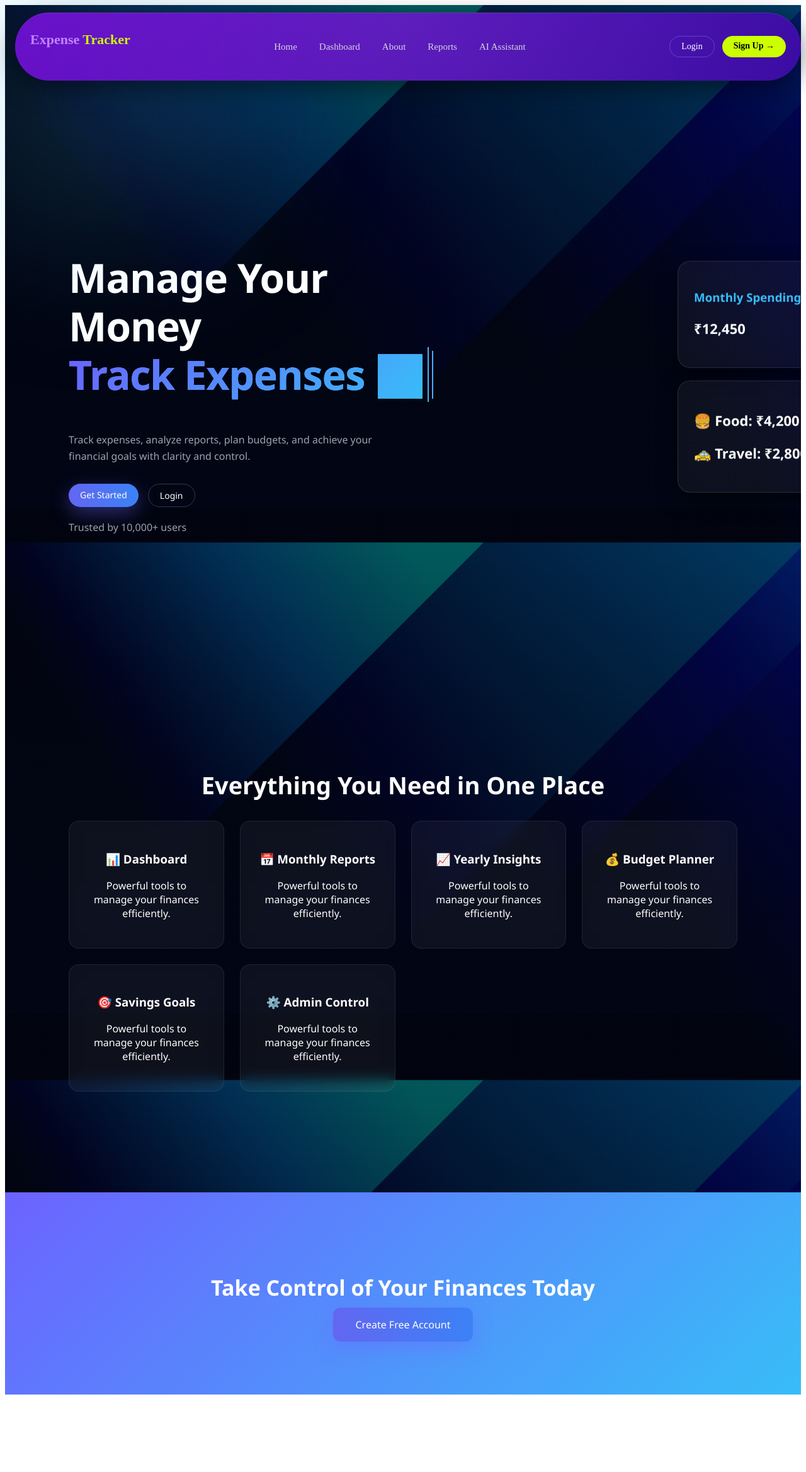
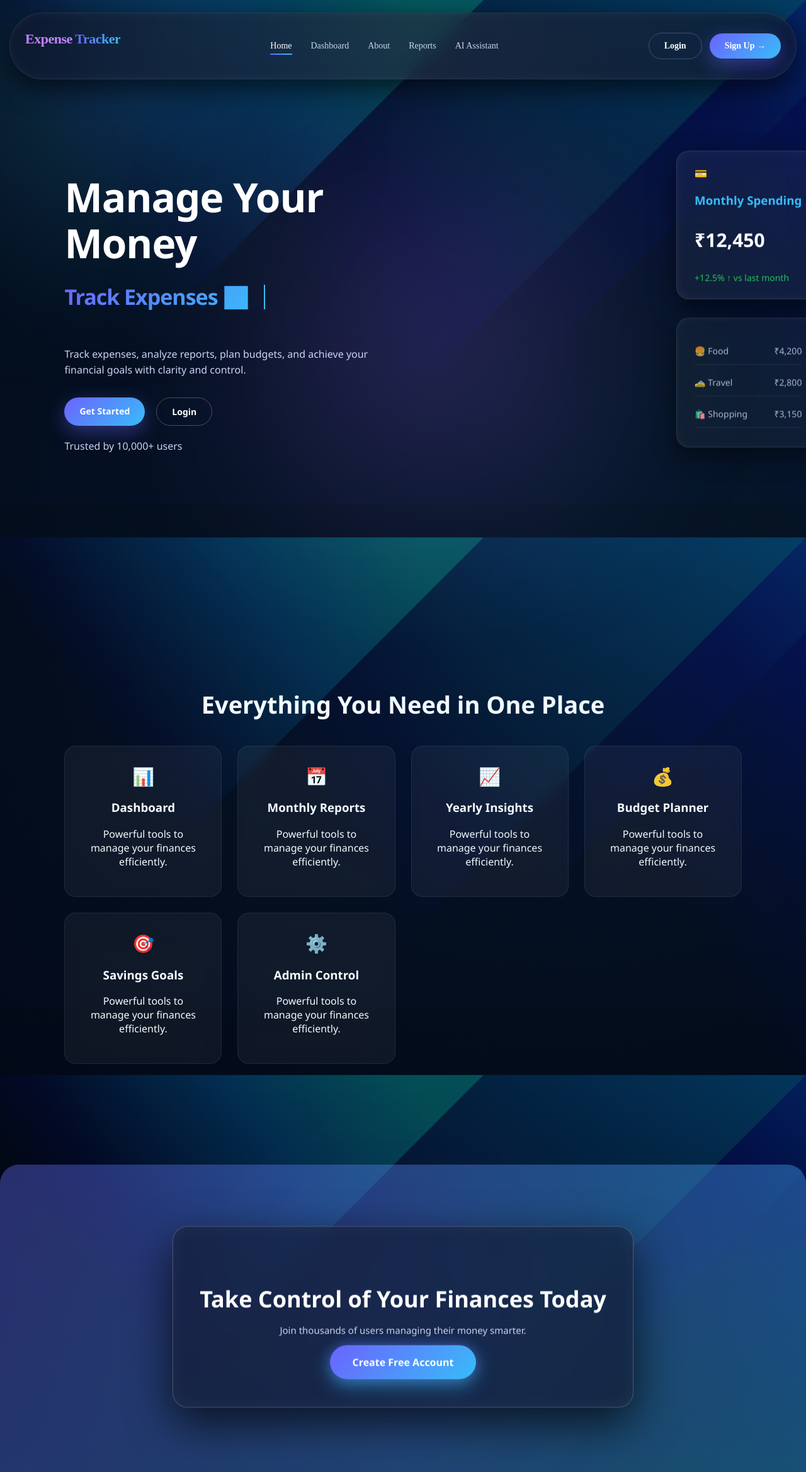
Before and after one commit to vaishnavi-wagajeep/expense-frontend, a React (Create React App) app: page / in a window 1280 px wide. Shown: the whole page at 63% size. Before the commit the page ends 2222 px from the top, so only its background shows below. Built offline with nearby package versions, Linux system fonts and the light colour scheme.

Commit message:
improved the home page

```diff
--- a/src/App.css
+++ b/src/App.css
@@ -1,3 +1,9 @@
+
+
+body {
+  margin: 0;
+  padding: 0;
+}
 .App {
   text-align: center;
 }
--- a/src/pages/Home.css
+++ b/src/pages/Home.css
@@ -1,20 +1,25 @@
 /* ================= BASE ================= */
+body {
+  margin: 0;
+  padding: 0;
+}
+
 .home-container {
   color: white;
   overflow-x: hidden;
   font-family: "Segoe UI", sans-serif;
 
-  /* background image + gradient overlay */
   background:
-    linear-gradient(rgba(2,6,23,0.65), rgba(2,6,23,0.85)),
-  url("../assets/landing.jpg");
+    linear-gradient(rgba(2,6,23,0.7), rgba(2,6,23,0.9)),
+    url("../assets/landing.jpg");
+
   background-size: cover;
   background-position: center;
   background-attachment: fixed;
+  position: relative;
 }
 
-
-
+/* GLOW EFFECT */
 .home-container::before {
   content: "";
   position: absolute;
@@ -23,6 +28,18 @@
   background: radial-gradient(circle, rgba(56,189,248,0.25), transparent);
   top: -100px;
   left: -100px;
+  filter: blur(120px);
+  z-index: 0;
+}
+
+/* EXTRA GLOW */
+.bg-glow {
+  position: absolute;
+  width: 600px;
+  height: 600px;
+  background: radial-gradient(circle, rgba(168,85,247,0.25), transparent);
+  top: 10%;
+  left: 30%;
   filter: blur(120px);
   z-index: 0;
 }
@@ -36,6 +53,8 @@
   padding: 120px 8%;
   min-height: 90vh;
   gap: 60px;
+  position: relative;
+  z-index: 1;
 }
 
 /* LEFT */
@@ -46,21 +65,36 @@
 .hero-left h1 {
   font-size: 64px;
   font-weight: 800;
-  line-height: 1.1;
+  line-height: 1.15;
   letter-spacing: -1px;
 }
 
-.hero-left h1 span {
+/* TYPING TEXT */
+.typing-text {
+  display: block;
+  font-size: 34px;
+  margin-top: 10px;
+
   background: linear-gradient(135deg, #6c63ff, #38bdf8);
   -webkit-background-clip: text;
   -webkit-text-fill-color: transparent;
+
+  min-height: 42px;
 }
 
+/* CURSOR EFFECT */
+.typing-text span {
+  border-right: 2px solid #38bdf8;
+  padding-right: 6px;
+}
+
+/* DESCRIPTION */
 .hero-left p {
   margin-top: 20px;
   color: #cbd5f5;
   font-size: 16px;
   line-height: 1.6;
+  max-width: 500px;
 }
 
 /* BUTTONS */
@@ -70,11 +104,18 @@
   margin-top: 30px;
 }
 
+/* BUTTON BASE */
 .btn {
   position: relative;
   overflow: hidden;
+  padding: 12px 24px;
+  border-radius: 30px;
+  font-weight: 600;
+  text-decoration: none;
+  transition: 0.3s ease;
 }
 
+/* HOVER GLOW */
 .btn::after {
   content: "";
   position: absolute;
@@ -91,25 +132,33 @@
 }
 
 /* PRIMARY */
-.primary {
+.btn.primary {
   background: linear-gradient(135deg, #6c63ff, #38bdf8);
   color: white;
   box-shadow: 0 10px 30px rgba(108,99,255,0.4);
 }
 
-.primary:hover {
+.btn.primary:hover {
   transform: translateY(-3px);
   box-shadow: 0 15px 40px rgba(56,189,248,0.5);
 }
 
 /* SECONDARY */
-.secondary {
+.btn.secondary {
   border: 1px solid rgba(255,255,255,0.25);
   color: white;
+  background: transparent;
 }
 
-.secondary:hover {
+.btn.secondary:hover {
   background: rgba(255,255,255,0.1);
+}
+
+/* TRUST TEXT */
+.trust-text {
+  margin-top: 15px;
+  font-size: 14px;
+  color: #94a3b8;
 }
 
 /* ================= HERO RIGHT ================= */
@@ -119,15 +168,13 @@
   gap: 20px;
 }
 
-
-
-
+/* GLASS CARD */
 .mock-card {
   background: rgba(255,255,255,0.05);
-  padding: 22px 30px;
-  border-radius: 16px;
+  padding: 24px 28px;
+  border-radius: 20px;
 
-  backdrop-filter: blur(18px);
+  backdrop-filter: blur(16px);
   border: 1px solid rgba(255,255,255,0.12);
 
   box-shadow:
@@ -137,24 +184,56 @@
   transition: 0.3s ease;
 }
 
+/* HOVER EFFECT */
 .mock-card:hover {
-  transform: translateY(-6px);
+  transform: translateY(-6px) scale(1.02);
 }
 
-.mock-card h3 {
+/* MAIN CARD */
+.main-card h3 {
   color: #38bdf8;
-  margin-bottom: 8px;
+  margin-bottom: 10px;
 }
 
-.mock-card p {
-  font-size: 22px;
+.amount {
+  font-size: 30px;
   font-weight: bold;
 }
 
-.mock-card.small p {
+.growth {
+  display: block;
+  margin-top: 8px;
   font-size: 14px;
+}
+
+.growth.positive {
+  color: #22c55e;
+}
+
+/* SMALL CARD */
+.small-card {
+  font-size: 14px;
+}
+
+.expense-row {
+  display: flex;
+  justify-content: space-between;
+  margin: 6px 0;
   color: #cbd5f5;
-  font-weight: 400;
+}
+
+/* FLOAT ANIMATION */
+@keyframes float {
+  0%,100% { transform: translateY(0); }
+  50% { transform: translateY(-10px); }
+}
+
+.hero-right .mock-card {
+  animation: float 4s ease-in-out infinite;
+}
+
+.hero-right .small-card {
+  animation-delay: 1.5s;
 }
 
 /* ================= FEATURES ================= */
@@ -166,6 +245,7 @@
 .features h2 {
   font-size: 38px;
   font-weight: 700;
+  margin-bottom: 40px;
 }
 
 /* GRID */
@@ -179,7 +259,7 @@
 .feature-card {
   background: rgba(255,255,255,0.05);
   padding: 28px;
-  border-radius: 16px;
+  border-radius: 18px;
 
   border: 1px solid rgba(255,255,255,0.08);
   backdrop-filter: blur(10px);
@@ -188,25 +268,38 @@
 }
 
 .feature-card:hover {
-  transform: translateY(-10px) scale(1.02);
+  transform: translateY(-10px) scale(1.03);
   background: rgba(255,255,255,0.08);
   box-shadow: 0 20px 40px rgba(0,0,0,0.5);
 }
+
+/* ICON */
+.feature-icon {
+  font-size: 28px;
+  margin-bottom: 10px;
+}
+
 /* ================= CTA ================= */
 .cta {
   text-align: center;
   padding: 100px 8%;
   background: linear-gradient(135deg, #6c63ff, #38bdf8);
   margin-top: 60px;
+  border-radius: 30px 30px 0 0;
 }
 
 .cta h2 {
   font-size: 34px;
+  margin-bottom: 10px;
+}
+
+.cta-subtext {
+  color: rgba(255,255,255,0.85);
   margin-bottom: 25px;
 }
 
 /* BIG BUTTON */
-.big {
+.btn.big {
   padding: 16px 36px;
   font-size: 16px;
   background: white;
@@ -214,7 +307,7 @@
   border-radius: 12px;
 }
 
-.big:hover {
+.btn.big:hover {
   transform: scale(1.05);
 }
 
@@ -232,110 +325,171 @@
   .hero-left h1 {
     font-size: 42px;
   }
+
+  .typing-text {
+    font-size: 26px;
+  }
+}
+
+.cta-content {
+  position: relative;
+  z-index: 1;
+
+  max-width: 650px;
+  width: 100%;
+
+  text-align: center;
+  padding: 60px 40px;
+
+  border-radius: 24px;
+
+  /* STRONGER GLASS */
+  background: rgba(15, 23, 42, 0.6); /* darker for contrast */
+  backdrop-filter: blur(20px);
+
+  border: 1px solid rgba(255,255,255,0.15);
+
+  box-shadow:
+    0 25px 70px rgba(0,0,0,0.7),
+    inset 0 0 20px rgba(255,255,255,0.05);
+
+  animation: float 5s ease-in-out infinite;
 }
 
 
-@keyframes float {
-  0% { transform: translateY(0px); }
-  50% { transform: translateY(-10px); }
-  100% { transform: translateY(0px); }
+.cta-content h2 {
+  font-size: 36px;
+  margin-bottom: 15px;
+  color: #ffffff;
+  font-weight: 700;
 }
 
-.hero-right .mock-card {
-  animation: float 4s ease-in-out infinite;
+.cta-subtext {
+  color: #cbd5f5;
+  margin-bottom: 30px;
+  font-size: 15px;
 }
 
-.hero-right .mock-card.small {
-  animation-delay: 1.5s;
+.btn.big {
+  padding: 16px 36px;
+  font-size: 16px;
+
+  border-radius: 50px;
+
+  background: linear-gradient(135deg, #6c63ff, #38bdf8);
+  color: white;
+
+  box-shadow:
+    0 10px 30px rgba(56,189,248,0.5),
+    0 0 20px rgba(108,99,255,0.4);
+
+  transition: all 0.3s ease;
 }
 
-
-.typing-text {
-  display: inline-block;
-  color: #4facfe;
-  font-weight: 600;
-  min-height: 40px; /* prevents jumping */
+.btn.big:hover {
+  transform: translateY(-3px) scale(1.06);
+  box-shadow:
+    0 20px 50px rgba(56,189,248,0.7),
+    0 0 30px rgba(108,99,255,0.6);
 }
 
+.cta::before {
+  content: "";
+  position: absolute;
+  width: 400px;
+  height: 400px;
 
-/* ===== MAIN HERO ===== */
-.hero {
-  display: flex;
-  justify-content: space-between;
-  align-items: center;
-  margin-top: 120px;
+  background: radial-gradient(circle, rgba(108,99,255,0.3), transparent);
+
+  filter: blur(100px);
+  z-index: 0;
 }
 
-/* LEFT */
-.hero-left h1 {
-  font-size: 64px;
-  font-weight: 800;
-  line-height: 1.2;
+.cta {
+  display: flex;
+  justify-content: center;
+  align-items: center;
+  text-align: center;
 }
 
-.hero-left p {
-  margin-top: 20px;
-  color: #9ca3af;
-  max-width: 500px;
+.cta-content {
+  margin: 0 auto;
+}
+.cta::before {
+  opacity: 0.6;   /* reduce brightness */
+  filter: blur(120px);
 }
 
-/* BUTTONS */
-.hero-buttons {
-  margin-top: 30px;
-  display: flex;
-  gap: 15px;
+.cta {
+  background: linear-gradient(
+    135deg,
+    rgba(99,102,241,0.4),
+    rgba(56,189,248,0.4)
+  );
+}
+.cta-content {
+  border: 1px solid rgba(255,255,255,0.2);
+  box-shadow:
+    0 25px 70px rgba(0,0,0,0.7),
+    0 0 0 1px rgba(255,255,255,0.05),
+    inset 0 0 30px rgba(255,255,255,0.05);
+}
+.btn.big {
+  position: relative;
+  overflow: hidden;
+}
+
+.btn.big::after {
+  content: "";
+  position: absolute;
+  width: 0%;
+  height: 100%;
+  top: 0;
+  left: 0;
+  background: rgba(255,255,255,0.2);
+  transition: 0.4s;
+}
+
+.btn.big:hover::after {
+  width: 100%;
+}
+.main-card {
+  transform: scale(1.05);
+}
+
+.small-card {
+  opacity: 0.85;
 }
 
 .btn.primary {
-  background: linear-gradient(90deg, #6366f1, #3b82f6);
-  color: white;
+  position: relative;
+  overflow: hidden;
 }
 
-.btn.secondary {
-  border: 1px solid rgba(255,255,255,0.2);
-  color: white;
-  background: transparent;
+.btn.primary::after {
+  content: "";
+  position: absolute;
+  width: 0%;
+  height: 100%;
+  top: 0;
+  left: 0;
+  background: rgba(255,255,255,0.2);
+  transition: 0.4s;
 }
 
-/* RIGHT CARDS */
-.hero-right {
-  display: flex;
-  flex-direction: column;
-  gap: 20px;
+.btn.primary:hover::after {
+  width: 100%;
 }
 
-.mock-card {
-  padding: 25px;
-  border-radius: 20px;
-  background: rgba(255,255,255,0.05);
-  backdrop-filter: blur(12px);
-  box-shadow: 0 10px 30px rgba(0,0,0,0.5);
+.typing-text {
+  display: inline-flex;
+  align-items: center;
+  gap: 8px;
 }
-
-/* FLOAT ANIMATION */
-.mock-card {
-  animation: float 4s ease-in-out infinite;
-}
-
-@keyframes float {
-  0%,100% { transform: translateY(0); }
-  50% { transform: translateY(-10px); }
-}
-
-
-.bg-glow {
+.home-container::after {
+  content: "";
   position: absolute;
-  width: 600px;
-  height: 600px;
-
-  filter: blur(120px);
-  top: 0;
-  left: 20%;
+  inset: 0;
+  background: radial-gradient(circle at 70% 30%, rgba(56,189,248,0.1), transparent);
   z-index: 0;
 }
-
-
-.typing-text span {
-  border-right: 2px solid #4facfe;
-  padding-right: 5px;
-}
--- a/src/pages/Home.js
+++ b/src/pages/Home.js
@@ -9,14 +9,17 @@ function Home() {
       {/* BACKGROUND EFFECT */}
       <div className="bg-glow"></div>
 
-      {/* HERO */}
+      {/* HERO SECTION */}
       <section className="hero container">
+
+        {/* LEFT SIDE */}
         <div className="hero-left">
 
           <h1>
-            Manage Your Money <br />
+            Manage Your Money
+            <br />
 
-            <span className="typing-text">
+            {/* FIXED typing text */}
             <span className="typing-text">
               <TypeAnimation
                 sequence={[
@@ -32,11 +35,9 @@ function Home() {
                 speed={18}
                 deletionSpeed={35}
                 repeat={Infinity}
-    cursor={false}  // we’ll use custom cursor
+                cursor={true}
               />
             </span>
-</span>
-
           </h1>
 
           <p>
@@ -44,54 +45,94 @@ function Home() {
           </p>
 
           <div className="hero-buttons">
-            <Link to="/signup" className="btn primary">Get Started</Link>
-            <Link to="/login" className="btn secondary">Login</Link>
+            <Link to="/signup" className="btn primary">
+              Get Started
+            </Link>
+            <Link to="/login" className="btn secondary">
+              Login
+            </Link>
           </div>
 
-          {/* TRUST TEXT */}
-          <p className="trust-text">Trusted by 10,000+ users</p>
+          <p className="trust-text">
+            Trusted by 10,000+ users
+          </p>
         </div>
 
+        {/* RIGHT SIDE */}
         <div className="hero-right">
+
+          {/* MAIN CARD */}
           <div className="mock-card main-card">
+            <div className="card-header">
+              <span>💳</span>
               <h3>Monthly Spending</h3>
-            <p>₹12,450</p>
             </div>
 
+            <p className="amount">₹12,450</p>
+
+            <span className="growth positive">
+              +12.5% ↑ vs last month
+            </span>
+          </div>
+
+          {/* SMALL CARD */}
           <div className="mock-card small-card">
-            <p>🍔 Food: ₹4,200</p>
-            <p>🚕 Travel: ₹2,800</p>
+            <div className="expense-row">
+              <span>🍔 Food</span>
+              <span>₹4,200</span>
             </div>
+
+            <div className="expense-row">
+              <span>🚕 Travel</span>
+              <span>₹2,800</span>
+            </div>
+
+            <div className="expense-row">
+              <span>🛍️ Shopping</span>
+              <span>₹3,150</span>
+            </div>
+          </div>
+
         </div>
       </section>
 
       {/* FEATURES */}
       <section className="features">
+
         <h2>Everything You Need in One Place</h2>
 
         <div className="feature-grid">
           {[
-            "📊 Dashboard",
-            "📅 Monthly Reports",
-            "📈 Yearly Insights",
-            "💰 Budget Planner",
-            "🎯 Savings Goals",
-            "⚙️ Admin Control"
+            { icon: "📊", title: "Dashboard" },
+            { icon: "📅", title: "Monthly Reports" },
+            { icon: "📈", title: "Yearly Insights" },
+            { icon: "💰", title: "Budget Planner" },
+            { icon: "🎯", title: "Savings Goals" },
+            { icon: "⚙️", title: "Admin Control" }
           ].map((item, i) => (
             <div key={i} className="feature-card">
-              <h3>{item}</h3>
+              <div className="feature-icon">{item.icon}</div>
+              <h3>{item.title}</h3>
               <p>Powerful tools to manage your finances efficiently.</p>
             </div>
           ))}
         </div>
+
       </section>
 
       {/* CTA */}
      <section className="cta">
+  <div className="cta-content">
     <h2>Take Control of Your Finances Today</h2>
+
+    <p className="cta-subtext">
+      Join thousands of users managing their money smarter.
+    </p>
+
     <Link to="/signup" className="btn primary big">
       Create Free Account
     </Link>
+  </div>
 </section>
 
     </div>
--- a/src/pages/Navbar.css
+++ b/src/pages/Navbar.css
@@ -1,6 +1,6 @@
 /* ===== WRAPPER ===== */
 .navbar-wrapper {
-  position: absolute;
+  position: fixed;
   top: 20px;
   width: 100%;
   z-index: 1000;
@@ -8,7 +8,7 @@
   justify-content: center;
 }
 
-/* ===== CONTAINER (shared with hero) ===== */
+/* ===== CONTAINER ===== */
 .container {
   width: 100%;
   max-width: 1200px;
@@ -19,7 +19,7 @@
 /* ===== NAVBAR ===== */
 .navbar {
   width: 100%;
-  padding: 12px 24px;
+  padding: 14px 28px;
 
   display: flex;
   align-items: center;
@@ -27,28 +27,27 @@
 
   border-radius: 999px;
 
-  /* Premium gradient */
-  background: linear-gradient(135deg, #6a11cb, #3a0ca3);
+  /* 🔥 GLASS BACKGROUND (matches your app now) */
+  background: rgba(15, 23, 42, 0.6);
+  backdrop-filter: blur(18px);
 
-  /* Glass effect */
-  backdrop-filter: blur(16px);
+  border: 1px solid rgba(255,255,255,0.1);
 
-  /* Depth */
+  /* DEPTH */
   box-shadow:
-    0 10px 40px rgba(0, 0, 0, 0.5),
-    inset 0 1px 0 rgba(255,255,255,0.1);
-
-  position: relative;
+    0 15px 40px rgba(0,0,0,0.6),
+    inset 0 0 20px rgba(255,255,255,0.05);
 }
 
-/* ===== SUBTLE GLOW ===== */
+/* SUBTLE TOP GLOW */
 .navbar::before {
   content: "";
   position: absolute;
   inset: 0;
   border-radius: 999px;
-  background: radial-gradient(circle at top, rgba(255,255,255,0.2), transparent);
-  opacity: 0.3;
+  background: radial-gradient(circle at top, rgba(255,255,255,0.15), transparent);
+  opacity: 0.4;
+  pointer-events: none;
 }
 
 /* ===== LOGO ===== */
@@ -59,25 +58,32 @@
 }
 
 .logo span {
-  color: #ccff00;
+  background: linear-gradient(90deg, #6c63ff, #38bdf8);
+  -webkit-background-clip: text;
+  -webkit-text-fill-color: transparent;
 }
 
-/* ===== CENTER LINKS ===== */
+/* ===== NAV LINKS ===== */
 .nav-center {
   display: flex;
-  gap: 35px;
+  gap: 30px;
 }
 
 .nav-center a {
   text-decoration: none;
-  color: #d1d5db;
-  font-size: 15px;
+  color: #cbd5f5;
+  font-size: 14px;
+  position: relative;
   transition: all 0.3s ease;
-  position: relative;
 }
 
-/* Hover effect */
+/* HOVER */
 .nav-center a:hover {
+  color: white;
+}
+
+/* ACTIVE LINK */
+.nav-center a.active {
   color: white;
 }
 
@@ -85,21 +91,25 @@
 .nav-center a::after {
   content: "";
   position: absolute;
-  bottom: -5px;
-  left: 0;
+  bottom: -6px;
+  left: 50%;
+  transform: translateX(-50%);
   width: 0%;
   height: 2px;
-  background: #ccff00;
+
+  background: linear-gradient(90deg, #6c63ff, #38bdf8);
   transition: 0.3s;
 }
 
-.nav-center a:hover::after {
+.nav-center a:hover::after,
+.nav-center a.active::after {
   width: 100%;
 }
 
 /* ===== ACTIONS ===== */
 .nav-actions {
   display: flex;
+  align-items: center;
   gap: 12px;
 }
 
@@ -114,20 +124,41 @@
   border: none;
 }
 
-/* ===== NEON BUTTON ===== */
-.btn.neon {
-  background: #ccff00;
+/* ===== PRIMARY (Sign Up) ===== */
+.btn.primary {
+  background: linear-gradient(135deg, #6c63ff, #38bdf8);
+  color: white;
+  box-shadow: 0 8px 25px rgba(56,189,248,0.4);
+}
+
+.btn.primary:hover {
+  transform: translateY(-2px) scale(1.05);
+}
+
+/* ===== ADD BUTTON (SPECIAL) ===== */
+.add-btn {
+  background: linear-gradient(135deg, #22c55e, #4ade80);
   color: black;
   font-weight: 600;
 }
 
-.btn.neon:hover {
-  background: #e6ff4d;
+.add-btn:hover {
   transform: translateY(-2px) scale(1.05);
-  box-shadow: 0 0 25px rgba(204, 255, 0, 0.8);
+  box-shadow: 0 0 20px rgba(34,197,94,0.6);
 }
 
-/* ===== GHOST BUTTON ===== */
+/* ===== LOGOUT BUTTON ===== */
+.logout-btn {
+  background: transparent;
+  color: white;
+  border: 1px solid rgba(255,255,255,0.2);
+}
+
+.logout-btn:hover {
+  background: rgba(255,255,255,0.1);
+}
+
+/* ===== GHOST (LOGIN) ===== */
 .btn.ghost {
   color: white;
   border: 1px solid rgba(255,255,255,0.2);
@@ -137,3 +168,24 @@
 .btn.ghost:hover {
   background: rgba(255,255,255,0.08);
 }
+
+/* ===== RESPONSIVE ===== */
+@media (max-width: 900px) {
+  .nav-center {
+    display: none; /* can later replace with hamburger */
+  }
+}
+.logo {
+  font-size: 22px;
+  font-weight: 800;
+  letter-spacing: -0.5px;
+}
+
+.logo span {
+  background: linear-gradient(90deg, #6c63ff, #38bdf8);
+  -webkit-background-clip: text;
+  -webkit-text-fill-color: transparent;
+}
+.navbar {
+  padding: 10px 24px; /* reduced from 14px */
+}
--- a/src/pages/Navbar.js
+++ b/src/pages/Navbar.js
@@ -1,9 +1,9 @@
-import { Link, useNavigate } from 'react-router-dom';
+import { Link, useNavigate, useLocation } from 'react-router-dom';
 import './Navbar.css';
-
 
 function Navbar() {
   const navigate = useNavigate();
+  const location = useLocation();
   const token = localStorage.getItem('token');
 
   const handleLogout = () => {
@@ -11,11 +11,11 @@ function Navbar() {
     navigate('/login');
   };
 
+  const isActive = (path) => location.pathname === path;
+
   return (
-
-
-        <div className="navbar-wrapper">
-  <nav className="navbar container">
+    <div className="navbar-wrapper">
+      <nav className="navbar container">
 
         {/* LOGO */}
         <h2 className="logo">
@@ -24,22 +24,22 @@ function Navbar() {
 
         {/* CENTER LINKS */}
         <div className="nav-center">
-          <Link to="/">Home</Link>
-          <Link to="/dashboard">Dashboard</Link>
-          <Link to="/about">About</Link>
-          <Link to="/report">Reports</Link>
-          <Link to="/ai">AI Assistant</Link>
+          <Link to="/" className={isActive('/') ? 'active' : ''}>Home</Link>
+          <Link to="/dashboard" className={isActive('/dashboard') ? 'active' : ''}>Dashboard</Link>
+          <Link to="/about" className={isActive('/about') ? 'active' : ''}>About</Link>
+          <Link to="/report" className={isActive('/report') ? 'active' : ''}>Reports</Link>
+          <Link to="/ai" className={isActive('/ai') ? 'active' : ''}>AI Assistant</Link>
         </div>
 
         {/* ACTIONS */}
         <div className="nav-actions">
           {token ? (
             <>
-              <Link to="/add-expense" className="btn neon">
+              <Link to="/add-expense" className="btn add-btn">
                 + Add
               </Link>
 
-              <button onClick={handleLogout} className="btn ghost">
+              <button onClick={handleLogout} className="btn logout-btn">
                 Logout
               </button>
             </>
@@ -49,7 +49,7 @@ function Navbar() {
                 Login
               </Link>
 
-              <Link to="/signup" className="btn neon">
+              <Link to="/signup" className="btn primary">
                 Sign Up →
               </Link>
             </>
```
Lines whose indentation alone changed are shown as unchanged.
